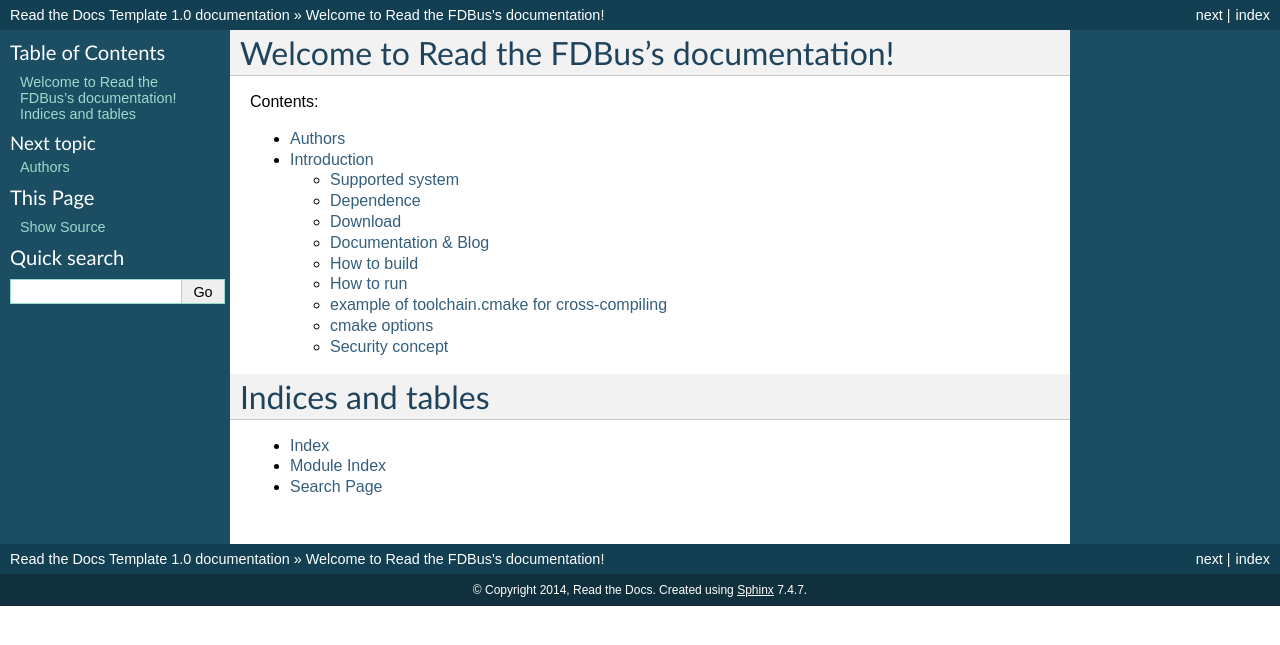
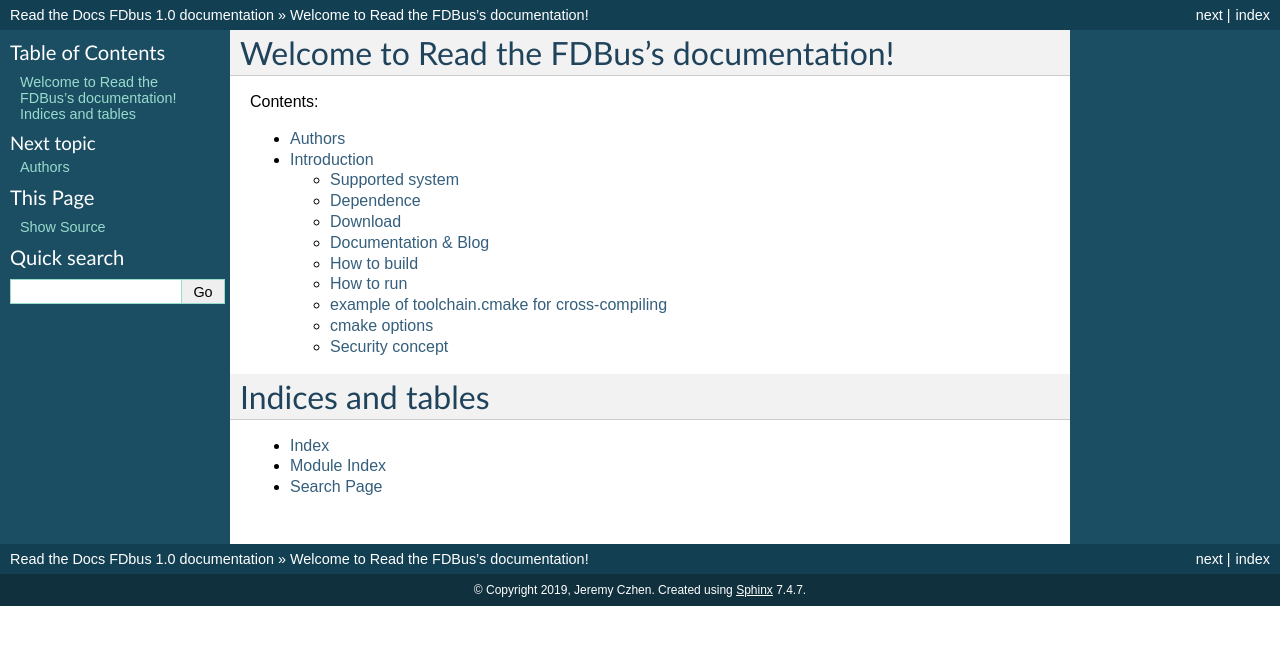
Before and after one commit to lanbengbeng/fdbus-doc, a Sphinx documentation site: the page built from docs/index.rst, in a window 1280 px wide. Shown: the top 645 px of the page. Built offline with Sphinx 7.4.7, drawn with Linux system fonts in a browser that asks for light colours.

Commit message:
Correct project name and copyright

```diff
--- a/docs/conf.py
+++ b/docs/conf.py
@@ -43,8 +43,8 @@
 master_doc = 'index'
 
 # General information about the project.
-project = u'Read the Docs Template'
-copyright = u'2014, Read the Docs'
+project = u'Read the Docs FDbus'
+copyright = u'2019, Jeremy Czhen'
 
 # The version info for the project you're documenting, acts as replacement for
 # |version| and |release|, also used in various other places throughout the
```
